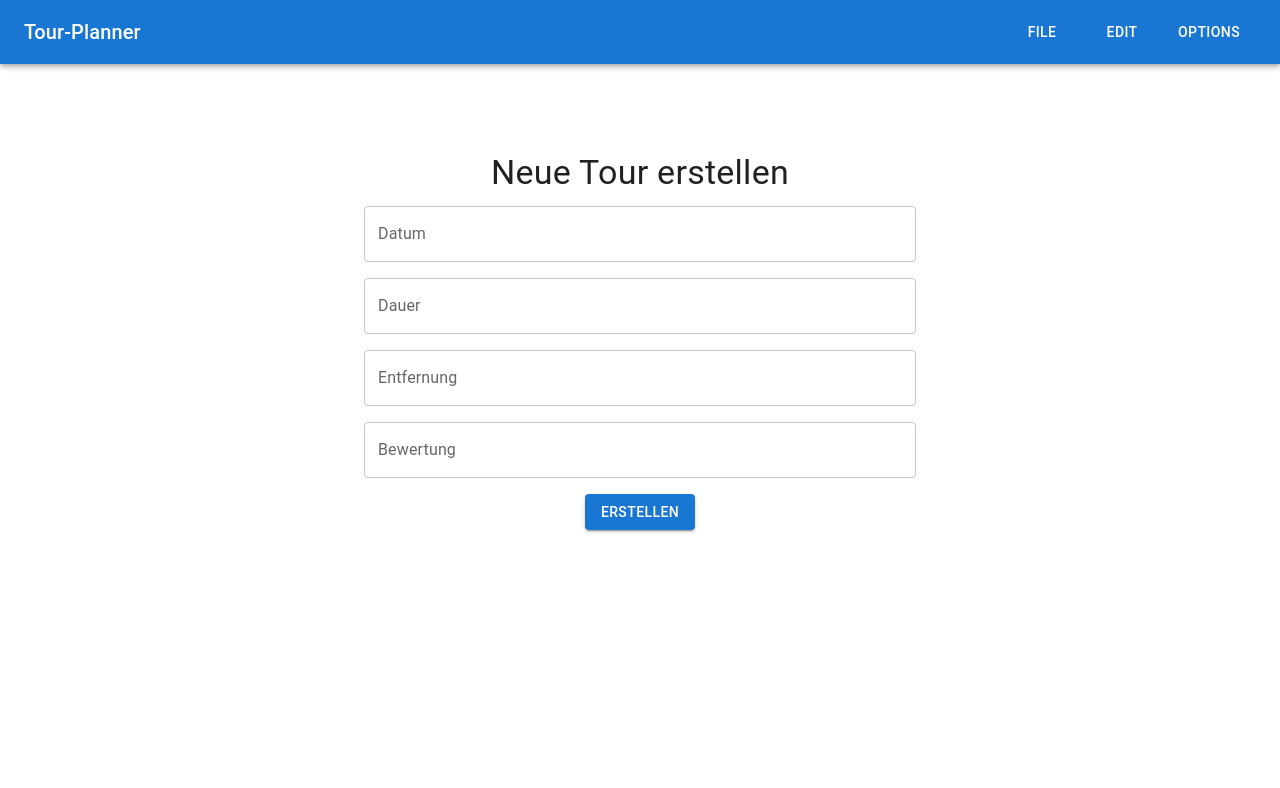
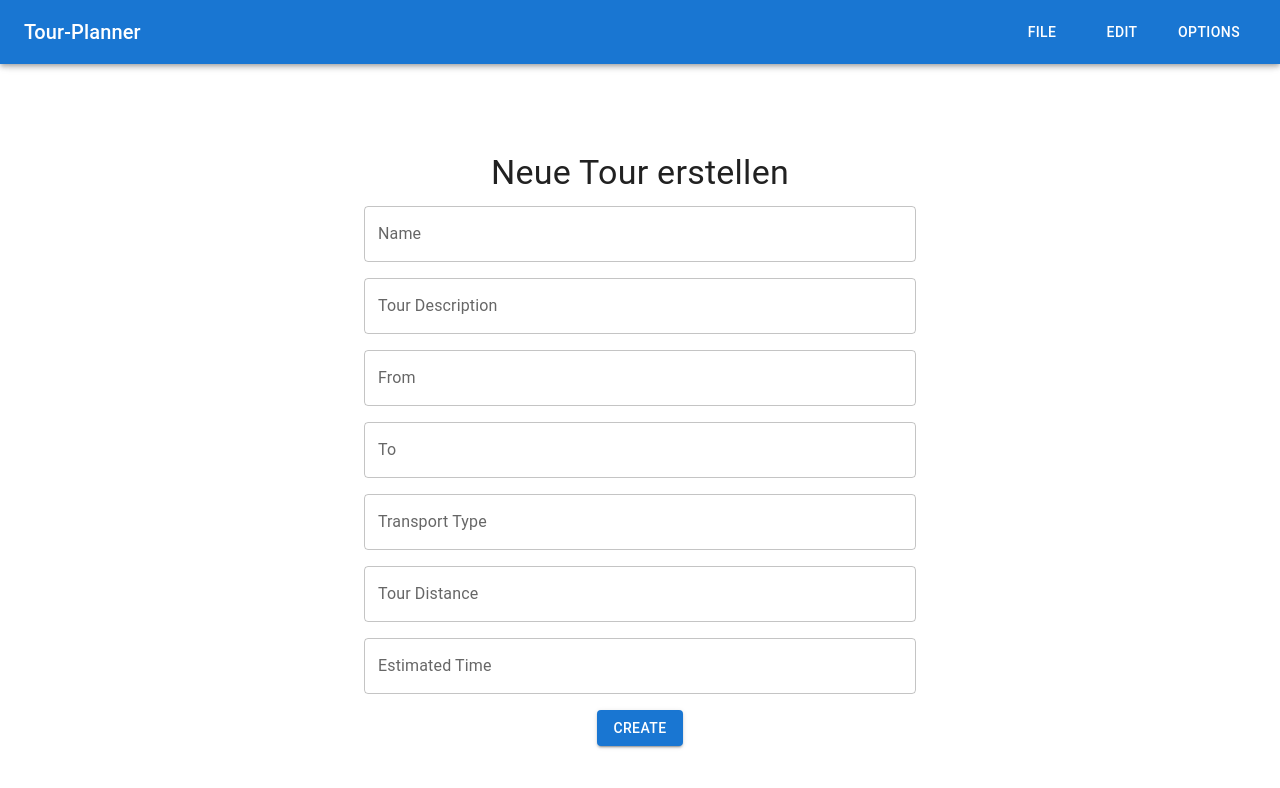
Before and after one commit to Nathaniel-Ace/Tour-Planner, a React (Create React App) app in the folder tour-planner-frontend/: page /create-tour in a window 1280 px wide. Shown: the top 788 px of the page. Built offline with nearby package versions, Linux system fonts and the light colour scheme.

Commit message:
Create Tour Parameter angepasst

```diff
--- a/tour-planner-frontend/src/components/CreateTour.js
+++ b/tour-planner-frontend/src/components/CreateTour.js
@@ -45,8 +45,8 @@ const CreateTour = () => {
                     <Grid item xs={12}>
                         <TextField
                             fullWidth
-                            name="date"
-                            label="Datum"
+                            name="name"
+                            label="Name"
                             variant="outlined"
                             value={formData.date}
                             onChange={handleChange}
@@ -55,8 +55,8 @@ const CreateTour = () => {
                     <Grid item xs={12}>
                         <TextField
                             fullWidth
-                            name="duration"
-                            label="Dauer"
+                            name="tour_desc"
+                            label="Tour Description"
                             variant="outlined"
                             value={formData.duration}
                             onChange={handleChange}
@@ -65,8 +65,8 @@ const CreateTour = () => {
                     <Grid item xs={12}>
                         <TextField
                             fullWidth
-                            name="distance"
-                            label="Entfernung"
+                            name="from"
+                            label="From"
                             variant="outlined"
                             value={formData.distance}
                             onChange={handleChange}
@@ -75,8 +75,38 @@ const CreateTour = () => {
                     <Grid item xs={12}>
                         <TextField
                             fullWidth
-                            name="rating"
-                            label="Bewertung"
+                            name="to"
+                            label="To"
+                            variant="outlined"
+                            value={formData.rating}
+                            onChange={handleChange}
+                        />
+                    </Grid>
+                    <Grid item xs={12}>
+                        <TextField
+                            fullWidth
+                            name="transport_type"
+                            label="Transport Type"
+                            variant="outlined"
+                            value={formData.rating}
+                            onChange={handleChange}
+                        />
+                    </Grid>
+                    <Grid item xs={12}>
+                        <TextField
+                            fullWidth
+                            name="distance"
+                            label="Tour Distance"
+                            variant="outlined"
+                            value={formData.rating}
+                            onChange={handleChange}
+                        />
+                    </Grid>
+                    <Grid item xs={12}>
+                        <TextField
+                            fullWidth
+                            name="time"
+                            label="Estimated Time"
                             variant="outlined"
                             value={formData.rating}
                             onChange={handleChange}
@@ -84,7 +114,7 @@ const CreateTour = () => {
                     </Grid>
                     <Grid item xs={12}>
                         <Button type="submit" variant="contained" color="primary">
-                            Erstellen
+                            Create
                         </Button>
                     </Grid>
                 </Grid>
```
